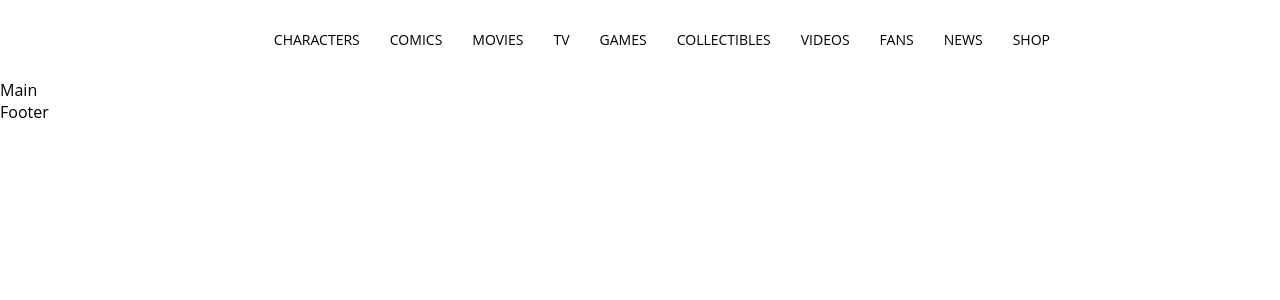
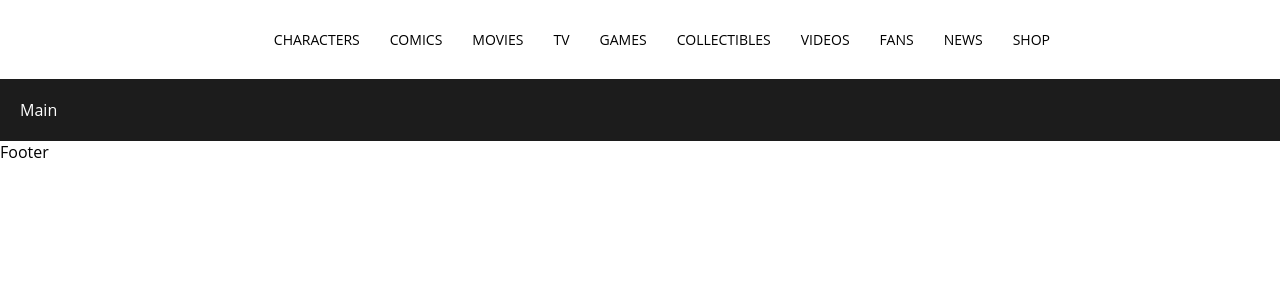
Before and after one commit to CarmeloMelito/react-dc-comics, a React (Vite) app: page / in a window 1280 px wide. Shown: the top 300 px of the page. Built offline with nearby package versions, Linux system fonts and the light colour scheme.

Commit message:
feat:main content

```diff
--- a/src/components/Header.jsx
+++ b/src/components/Header.jsx
@@ -2,16 +2,36 @@ function Header() {
   return (
     <header>
       <ul className="header-menu">
-        <li>Characters</li>
-        <li>Comics</li>
-        <li>Movies</li>
-        <li>Tv</li>
-        <li>Games</li>
-        <li>Collectibles</li>
-        <li>Videos</li>
-        <li>Fans</li>
-        <li>News</li>
-        <li>Shop</li>
+        <li>
+          <a href="">Characters</a>
+        </li>
+        <li>
+          <a href="">Comics</a>
+        </li>
+        <li>
+          <a href="">Movies</a>
+        </li>
+        <li>
+          <a href="">Tv</a>
+        </li>
+        <li>
+          <a href="">Games</a>
+        </li>
+        <li>
+          <a href="">Collectibles</a>
+        </li>
+        <li>
+          <a href="">Videos</a>
+        </li>
+        <li>
+          <a href="">Fans</a>
+        </li>
+        <li>
+          <a href="">News</a>
+        </li>
+        <li>
+          <a href="">Shop</a>
+        </li>
       </ul>
     </header>
   );
--- a/src/index.css
+++ b/src/index.css
@@ -20,3 +20,13 @@ ul {
   text-transform: uppercase;
   font-size: 14px;
 }
+.header-menu a {
+  text-decoration: none;
+  color: black;
+}
+
+main {
+  background-color: #1c1c1c;
+  color: white;
+  padding: 20px;
+}
```
